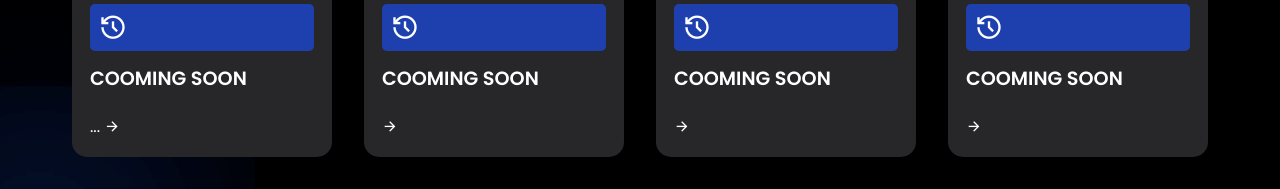
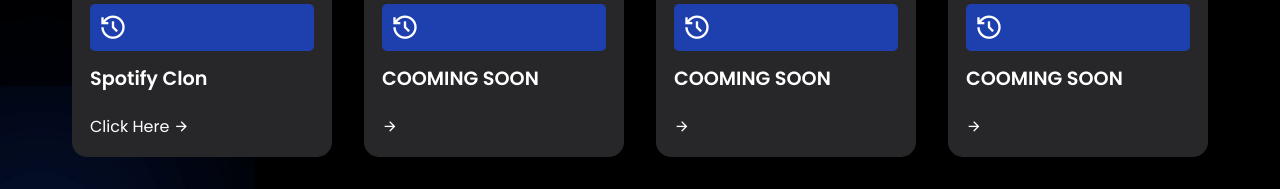
Before and after one commit to Istemm1/SebqPortafolio.github-io, a plain HTML site: page index.html in a window 1280 px wide. Shown: the part 1439-1628 px from the top of the page. Drawn offline with nearby package versions, Linux system fonts and the light colour scheme.

Commit message:
Update index.html
Clon de spotify linkeado en el html

```diff
--- a/index.html
+++ b/index.html
@@ -89,11 +89,11 @@
         <div class="features">
             <div class="card">
                 <span><i class="ri-history-line"></i></span>
-                <h4>COOMING SOON</h4>
+                <h4>Spotify Clon</h4>
                 <p>
 
                 </p>
-                <a href="#">... <i class="ri-arrow-right-line"></i></a>
+                <a href="https://istemm1.github.io/Spoty.github-io/">Click Here <i class="ri-arrow-right-line"></i></a>
             </div>
             <div class="card">
                 <span><i class="ri-history-line"></i></span>
```
